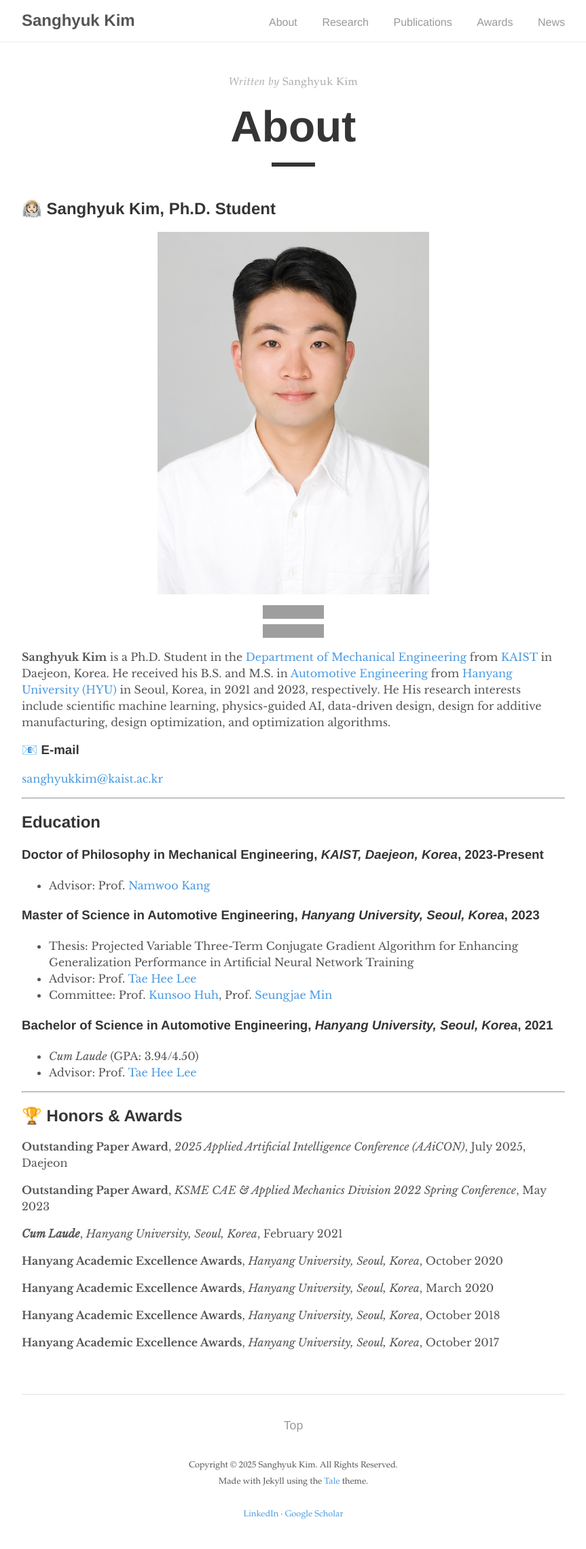
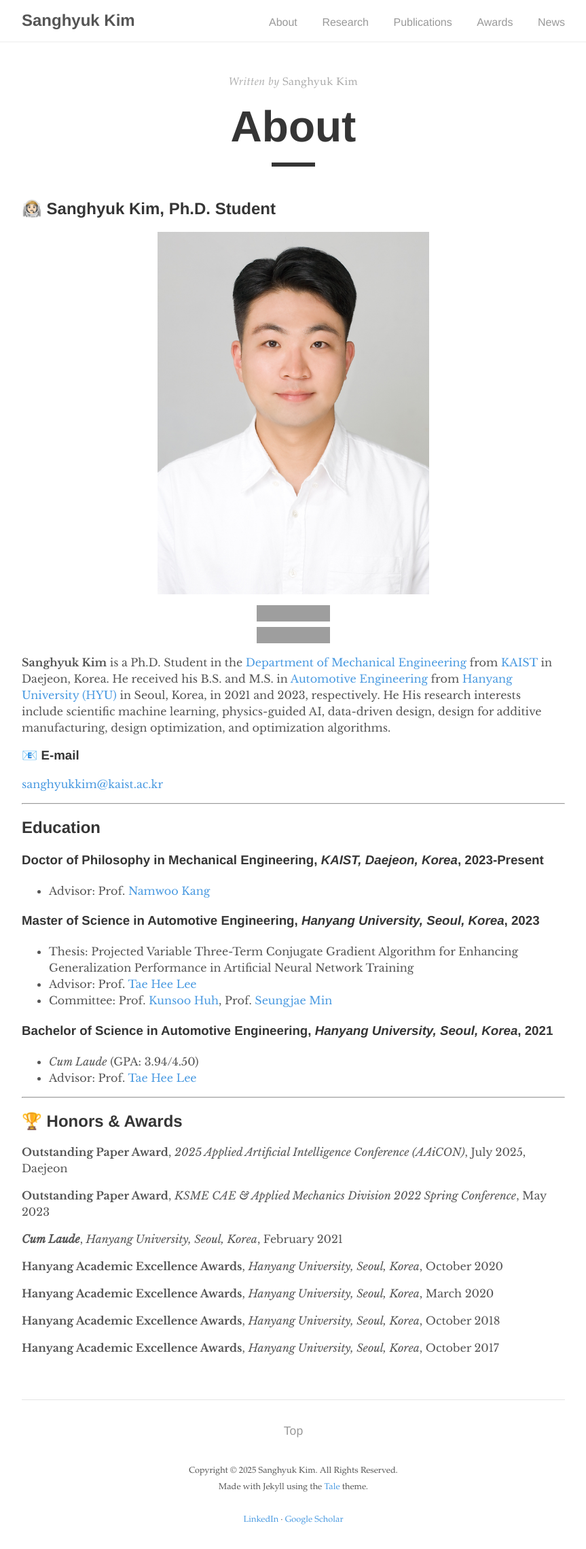
Before and after one commit to kim-sanghyuk/kim-sanghyuk.github.io, a Jekyll site: the page built from _pages/about.md, in a window 1280 px wide. Shown: the whole page at 68% size, without its empty margins (208-1071 px from the left). Built offline with Jekyll 4.4.1, drawn with Linux system fonts in a browser that asks for light colours; grey boxes are pictures that could not be loaded.

Commit message:
Update about.md

```diff
--- a/_pages/about.md
+++ b/_pages/about.md
@@ -10,8 +10,14 @@
 
 ![SanghyukKim](/images/SanghyukKim.jpg){: width="50%" height="50%"}
 
-[![LinkedIn](https://img.shields.io/badge/LinkedIn-0A66C2?logo=linkedin&logoColor=white)](https://www.linkedin.com/in/kim-sanghyuk/)
-[![Google Scholar](https://img.shields.io/badge/Google_Scholar-4285F4?logo=google-scholar&logoColor=white)](https://scholar.google.com/citations?user=RpcCyLQAAAAJ&hl=en)
+<p align="center">
+  <a href="https://scholar.google.com/citations?user=RpcCyLQAAAAJ&hl=en" target="_blank" rel="noopener noreferrer">
+    <img src="https://img.shields.io/badge/Google_Scholar-4285F4?logo=google-scholar&logoColor=white" height="24">
+  </a>
+  <a href="https://www.linkedin.com/in/kim-sanghyuk/" target="_blank" rel="noopener noreferrer">
+    <img src="https://img.shields.io/badge/LinkedIn-0A66C2?logo=linkedin&logoColor=white" height="24">
+  </a>
+</p>
 
 **Sanghyuk Kim** is a Ph.D. Student in the [Department of Mechanical Engineering](https://me.kaist.ac.kr/eng/main/main.html) from [KAIST](https://www.kaist.ac.kr/) in Daejeon, Korea. He received his B.S. and M.S. in [Automotive Engineering](https://ae.hanyang.ac.kr/) from [Hanyang University (HYU)](https://www.hanyang.ac.kr/) in Seoul, Korea, in 2021 and 2023, respectively. He His research interests include scientific machine learning, physics-guided AI, data-driven design, design for additive manufacturing, design optimization, and optimization algorithms.
 
```
